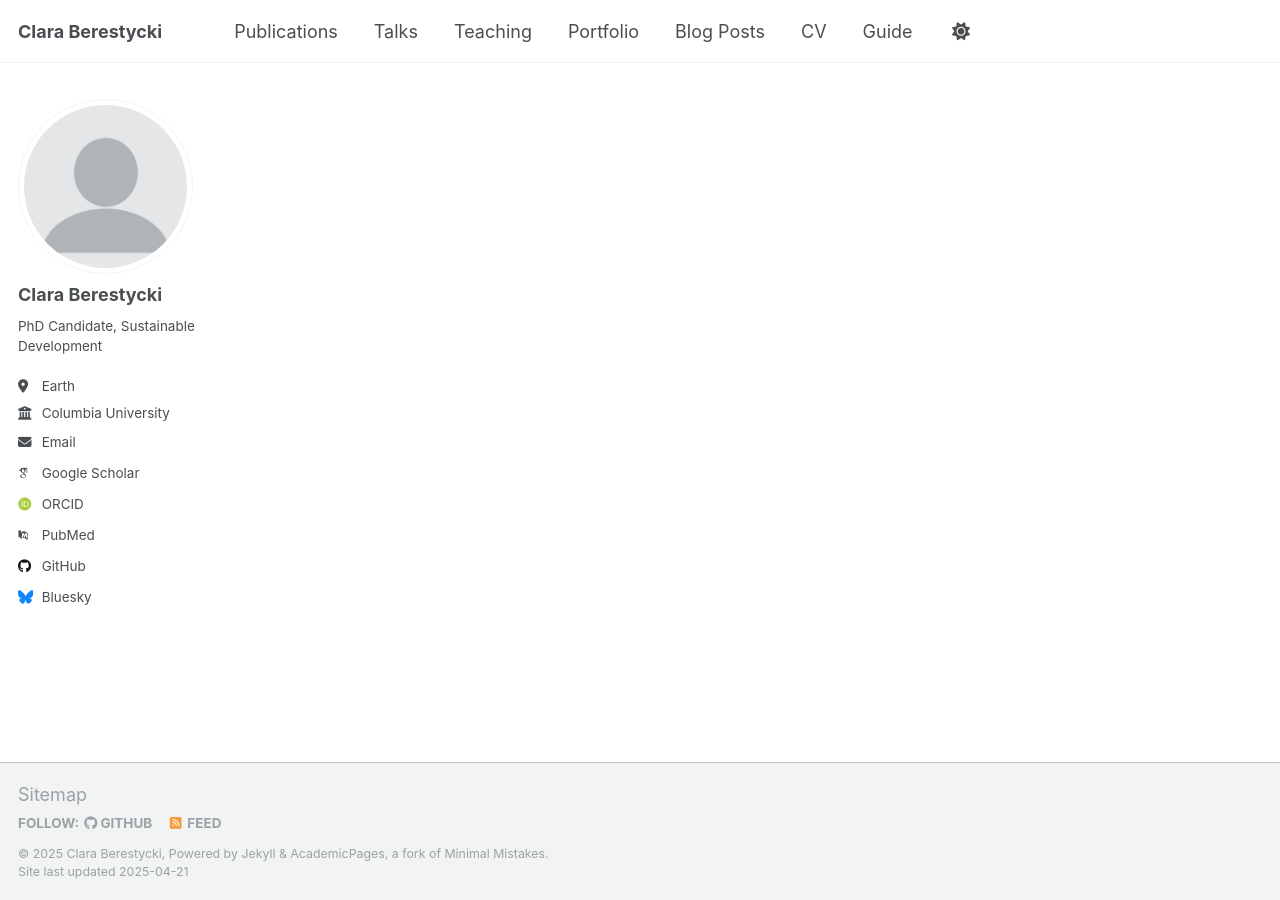
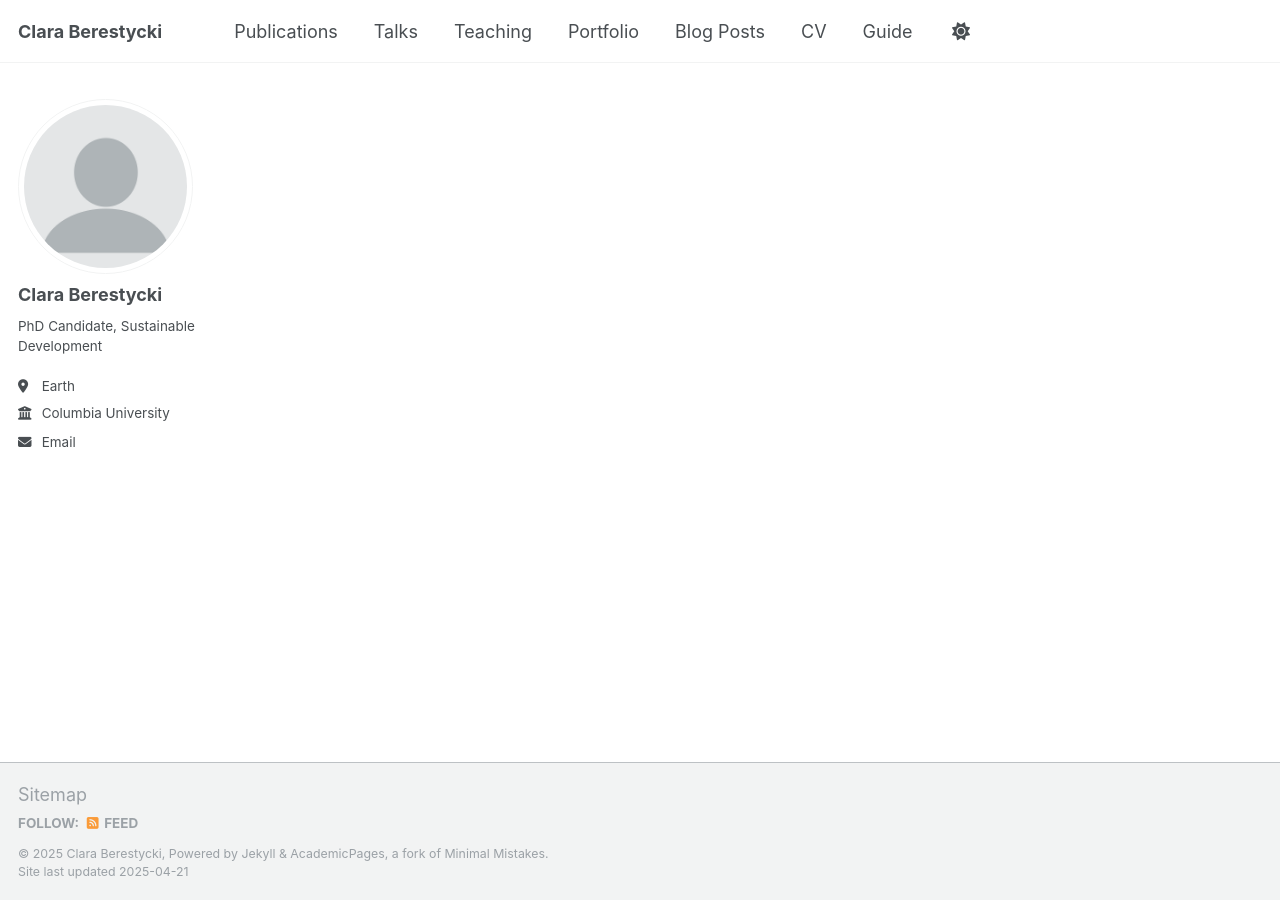
Before and after one commit to claraberes/claraberes.github.io, a Jekyll site: the page built from index.md, in a window 1280 px wide. Built offline with Jekyll 4.4.1, drawn with Linux system fonts in a browser that asks for light colours; some web fonts are replaced; our own code applies the rules of GitHub Pages for plain Markdown files.

Commit message:
Update _config.yml

```diff
--- a/_config.yml
+++ b/_config.yml
@@ -31,49 +31,49 @@ author:
   uri              : # URL
   email            : "none@example.org"
 
-  # Academic websites
-  arxiv            : # URL - Update with the correct link to your profile
-  googlescholar    : "https://scholar.google.com/citations?user=PS_CX0AAAAAJ"
-  impactstory      : # URL
-  orcid            : "http://orcid.org/yourorcidurl"
-  semantic         : # URL
-  pubmed           : "https://www.ncbi.nlm.nih.gov/pubmed/?term=john+snow"
-  researchgate     : # URL
-  scopus           : # URL
+  # # Academic websites
+  # arxiv            : # URL - Update with the correct link to your profile
+  # googlescholar    : "https://scholar.google.com/citations?user=PS_CX0AAAAAJ"
+  # impactstory      : # URL
+  # orcid            : "http://orcid.org/yourorcidurl"
+  # semantic         : # URL
+  # pubmed           : "https://www.ncbi.nlm.nih.gov/pubmed/?term=john+snow"
+  # researchgate     : # URL
+  # scopus           : # URL
 
-  # Repositories and software development
-  bitbucket        : # Username - Update with your username on the site
-  codepen          : # Username
-  dribbble         : # Username
-  github           : "academicpages"
-  kaggle           : # Username
-  stackoverflow    : # User number or user number and name (i.e., use "1" or "1/jeff-atwood")
+  # # Repositories and software development
+  # bitbucket        : # Username - Update with your username on the site
+  # codepen          : # Username
+  # dribbble         : # Username
+  # github           : "academicpages"
+  # kaggle           : # Username
+  # stackoverflow    : # User number or user number and name (i.e., use "1" or "1/jeff-atwood")
 
-  # Social media
-  bluesky          : "bsky.app" # Replace this with you Bluesky username
-  facebook         : # Username
-  flickr           : # Username
-  foursquare       : # Username
-  goodreads        : # Username
-  google_plus      : # Username
-  keybase          : # Username
-  instagram        : # Username
-  lastfm           : # Username
-  linkedin         : # Username
-  mastodon         : # URL
-  medium           : # URL
-  pinterest        : # Username
-  soundcloud       : # Username
-  steam            : # Username
-  telegram         : # URL
-  tumblr           : # Username
-  twitter          : # Username for X / Twitter
-  vine             : # Username
-  weibo            : # Username
-  wikipedia        : # Username
-  xing             : # Username
-  youtube          : # Username
-  zhihu            : # Username
+  # # Social media
+  # bluesky          : "bsky.app" # Replace this with you Bluesky username
+  # facebook         : # Username
+  # flickr           : # Username
+  # foursquare       : # Username
+  # goodreads        : # Username
+  # google_plus      : # Username
+  # keybase          : # Username
+  # instagram        : # Username
+  # lastfm           : # Username
+  # linkedin         : # Username
+  # mastodon         : # URL
+  # medium           : # URL
+  # pinterest        : # Username
+  # soundcloud       : # Username
+  # steam            : # Username
+  # telegram         : # URL
+  # tumblr           : # Username
+  # twitter          : # Username for X / Twitter
+  # vine             : # Username
+  # weibo            : # Username
+  # wikipedia        : # Username
+  # xing             : # Username
+  # youtube          : # Username
+  # zhihu            : # Username
 
 # Publication Category - The following the list of publication categories and their headings
 publication_category:
```
